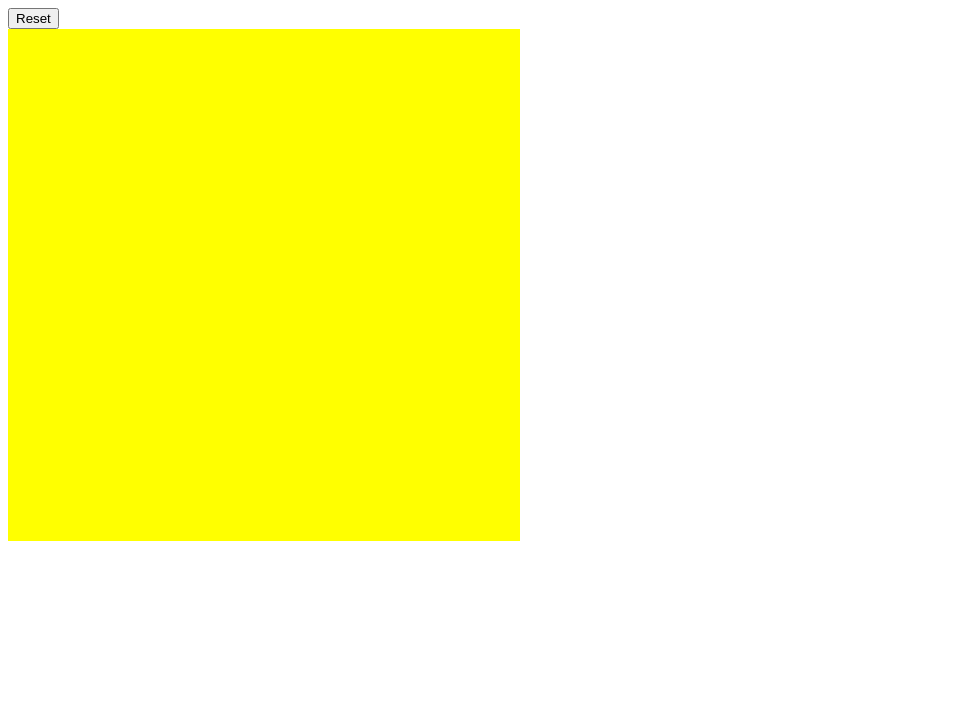
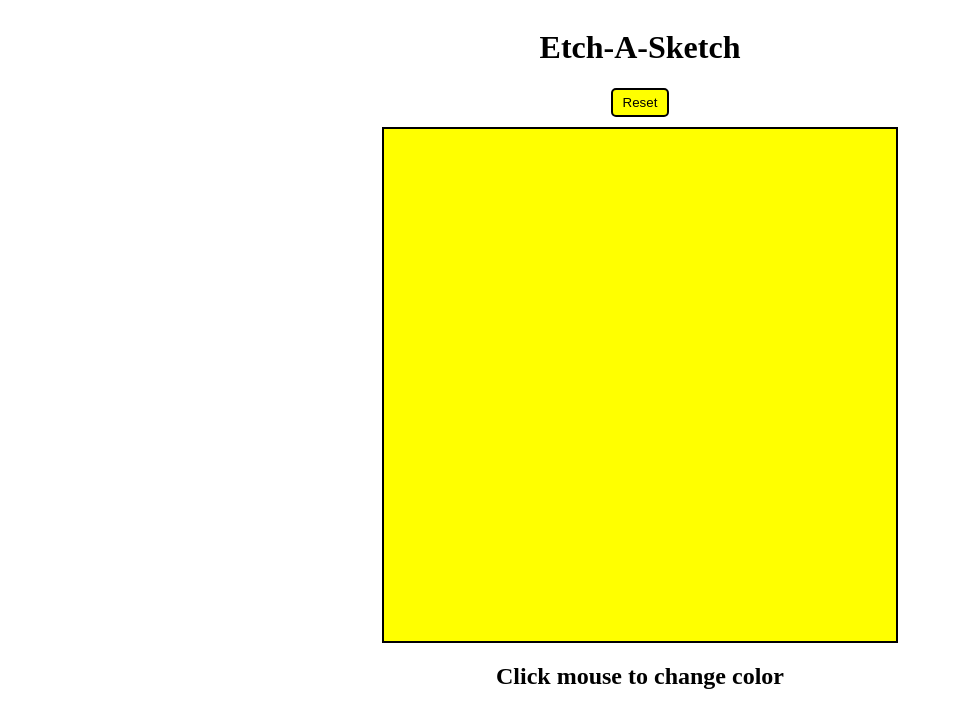
Before and after one commit to miah-k/etch-a-sketch, a plain HTML site: page index.html in a window 1280 px wide. Shown: the whole page, without its empty margins (0-953 px from the left). Drawn offline with Linux system fonts and the light colour scheme.

Commit message:
Add CSS and change color fill on click

```diff
--- a/index.html
+++ b/index.html
@@ -7,8 +7,10 @@
     <title>Document</title>
 </head>
 <body>
+    <h1>Etch-A-Sketch</h1>
     <button id="reset-button">Reset</button>
     <div id="container"></div>
+    <h2>Click mouse to change color</h2>
     <script src="script.js"></script>
 </body>
 </html>
--- a/script.js
+++ b/script.js
@@ -15,13 +15,29 @@ function createGrid(numOfSquares = 16){
     }
 }
 
+let clicked = false;
+
 function checkHover(){
     const divContainer = document.querySelector("#container");
     divContainer.addEventListener("mouseover", function(e){
         let myDiv = document.getElementById(e.target.id);
-        myDiv.style.backgroundColor = generateRGB();
+        myDiv.style.backgroundColor = "black";
+
+    });
+    divContainer.addEventListener("click", function(){
+        divContainer.addEventListener("mouseover", function(e){
+            let myDiv = document.getElementById(e.target.id);
+            if(clicked == false){
+                myDiv.style.backgroundColor = generateRGB();
+            }
+            else{
+                myDiv.style.backgroundColor = "black";
+            }
+        });
+        clicked = !clicked;
     });
 }
+
 
 function resetBoard(){
     const bttn = document.querySelector("#reset-button");
--- a/styles.css
+++ b/styles.css
@@ -2,4 +2,21 @@
     display: flex;
     flex-wrap: wrap;
     max-width: 512px;
+    border: 2px solid black;
 }
+body{
+    display: flex;
+    flex-direction: column;
+    align-items: center;
+
+}
+
+#reset-button{
+    border-radius: 5px;
+    padding : 5px;
+    padding-left: 10px;
+    padding-right: 10px;
+    background-color: yellow;
+    margin-bottom: 10px;
+    border: 2px solid black;
+}
```
